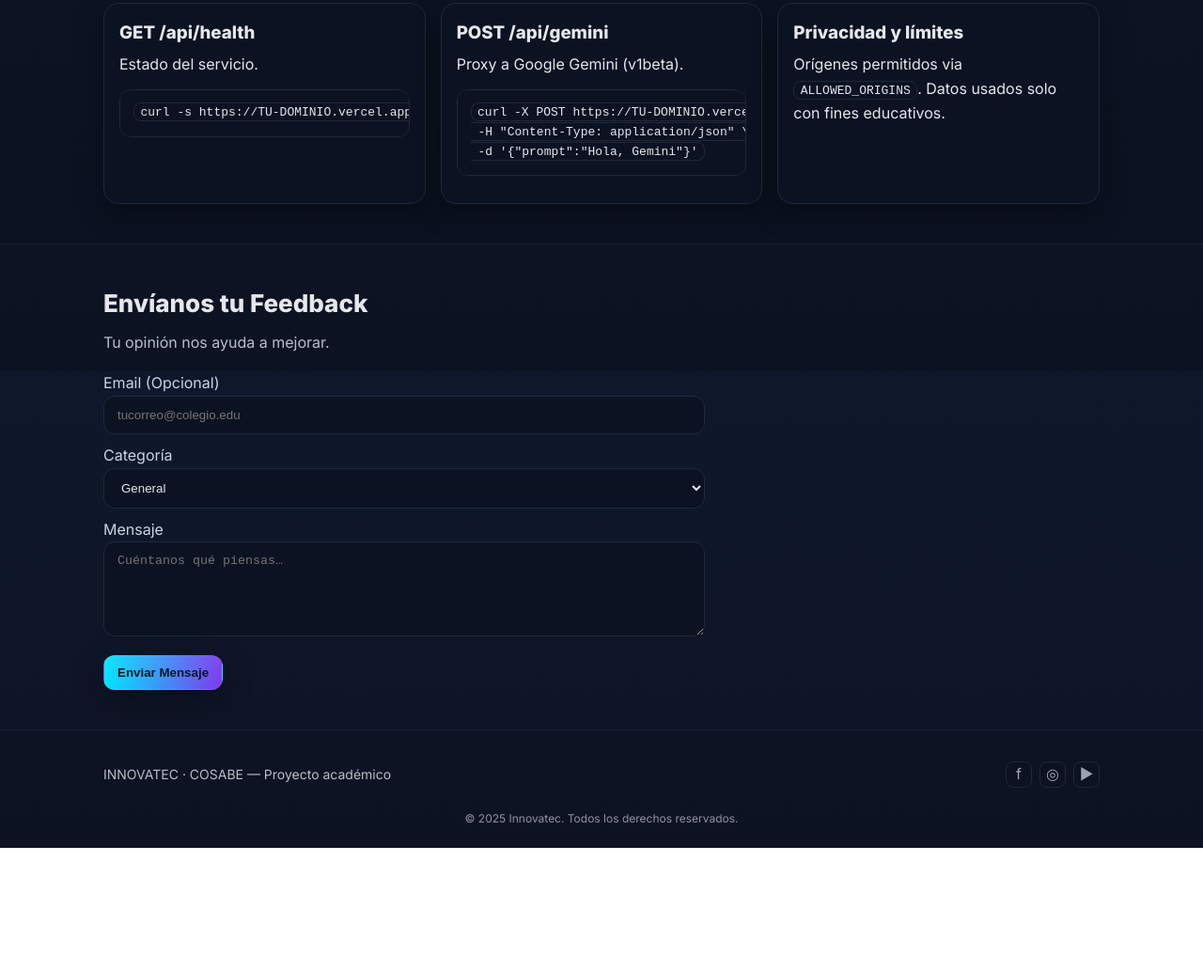
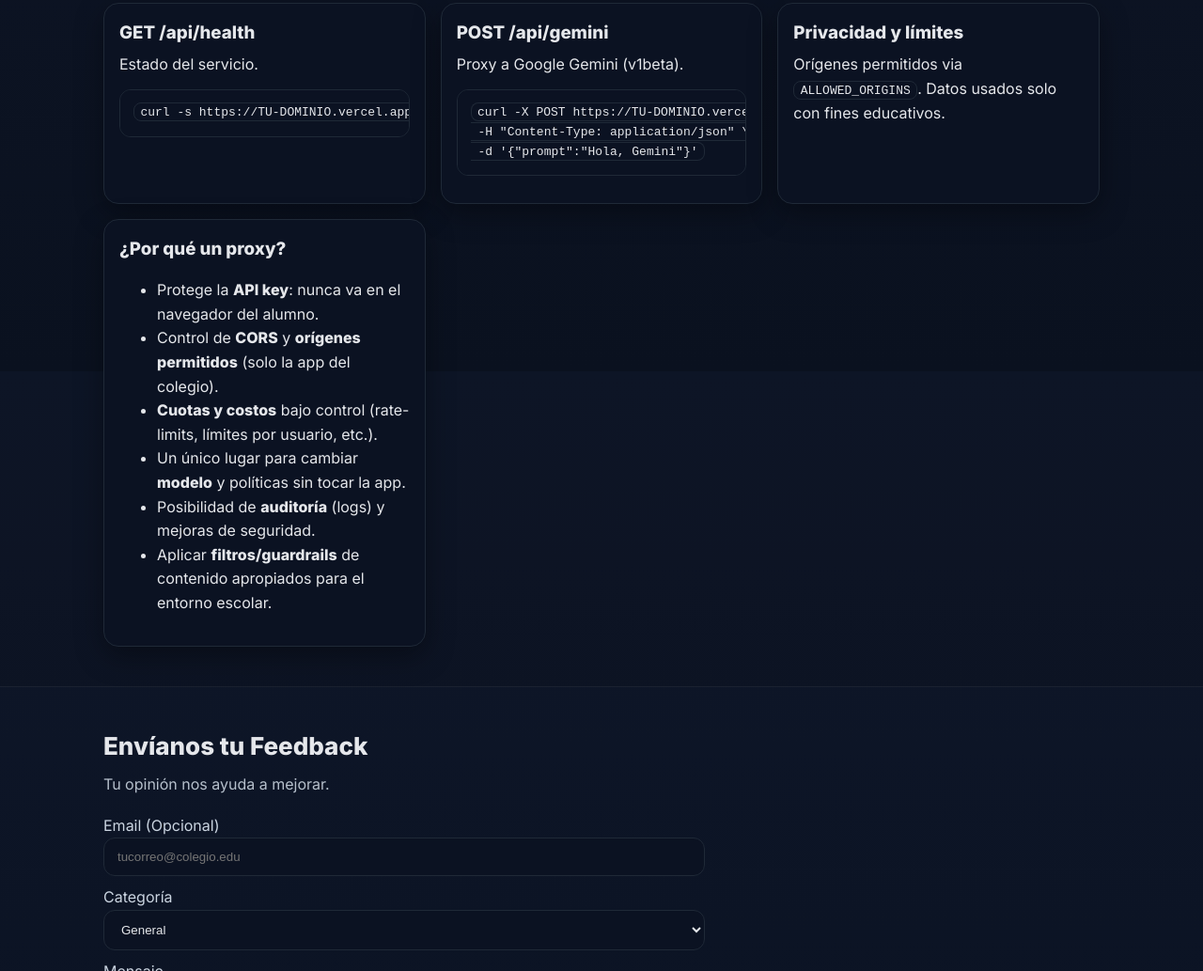
Before and after one commit to valeritamirandarosas/teacherbot-gemini-proxy, a plain HTML site: page index.html in a window 1280 px wide. Shown: the part 1205-2238 px from the top of the page at 94% size. Before the commit the page ends 2107 px from the top, so only its background shows below. Drawn offline with Linux system fonts and the light colour scheme.

Commit message:
Update index.html

```diff
--- a/index.html
+++ b/index.html
@@ -119,6 +119,17 @@
             Orígenes permitidos via <code>ALLOWED_ORIGINS</code>. Datos usados solo con fines educativos.
           </p>
         </article>
+        <article class="card">
+          <h3 class="card__title">¿Por qué un proxy?</h3>
+          <ul class="list">
+            <li>Protege la <strong>API key</strong>: nunca va en el navegador del alumno.</li>
+            <li>Control de <strong>CORS</strong> y <strong>orígenes permitidos</strong> (solo la app del colegio). </li>
+            <li><strong>Cuotas y costos</strong> bajo control (rate-limits, límites por usuario, etc.).</li>
+            <li>Un único lugar para cambiar <strong>modelo</strong> y políticas sin tocar la app.</li>
+            <li>Posibilidad de <strong>auditoría</strong> (logs) y mejoras de seguridad.</li>
+            <li>Aplicar <strong>filtros/guardrails</strong> de contenido apropiados para el entorno escolar.</li>
+          </ul>
+        </article>
       </div>
     </div>
   </section>
```
